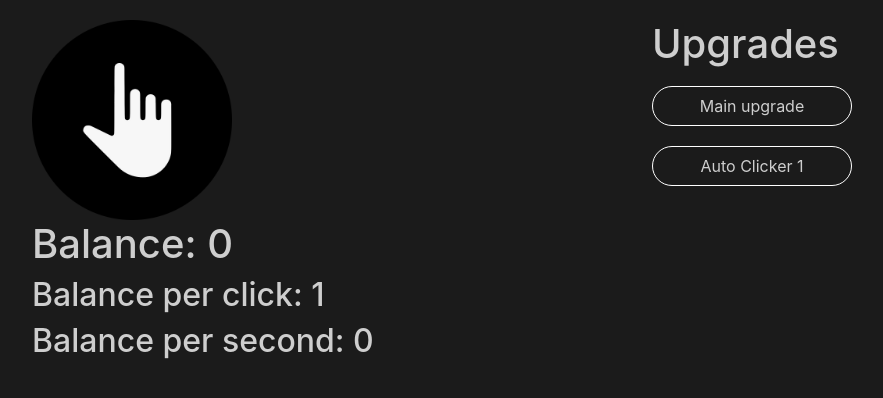
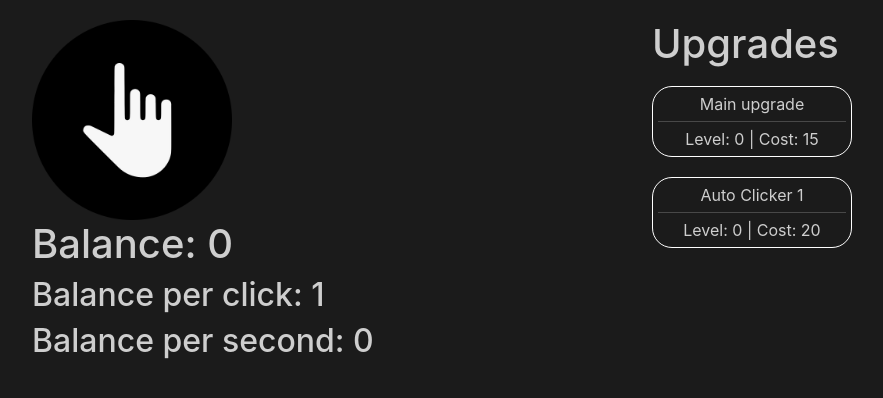
Before and after one commit to AntonioToni/idle-clicker, a React (Create React App) app: page / in a window 1280 px wide. Shown: the top 398 px of the page, without its empty margins (0-883 px from the left). Built offline with nearby package versions, Linux system fonts and the light colour scheme.

Commit message:
Show cost and level on upgradeButtons

```diff
--- a/src/App.css
+++ b/src/App.css
@@ -1,3 +1,7 @@
+hr{
+  margin: 5px 0 5px 0;
+}
+
 .logoImg{
   width: 200px;
 }
@@ -11,7 +15,7 @@
 
 .upgradeButton{
   width: 200px;
-  height: 40px;
+  padding: 5px;
   border: 1px solid white;
   border-radius: 20px;
   margin: 10px 0 10px 0;
--- a/src/App.tsx
+++ b/src/App.tsx
@@ -42,12 +42,16 @@ export function App(){
             <h1>Upgrades</h1>
             <Button
             id="clickUpgrade"
-            text="Main upgrade"
+            name="Main upgrade"
+            level={upgradeMap.current.get('clickUpgrade')!.level}
+            cost={upgradeMap.current.get('clickUpgrade')!.currentCost}
             clickHandler={(id) => {upgradeInvocationHandler(id,balance,setBalance,upgradeMap);}}
             /> <br/>
             <Button
             id="autoClicker01"
-            text="Auto Clicker 1"
+            name="Auto Clicker 1"
+            level={upgradeMap.current.get('autoClicker01')!.level}
+            cost={upgradeMap.current.get('autoClicker01')!.currentCost}
             clickHandler={(id) => {upgradeInvocationHandler(id,balance,setBalance,upgradeMap);}}
             />
           </div>
--- a/src/components/button.tsx
+++ b/src/components/button.tsx
@@ -3,7 +3,9 @@ import React, { FunctionComponent } from "react";
 interface ButtonProps {
   id: string;
   clickHandler: (id: string) => void;
-  text: string;
+  name: string;
+  level: number;
+  cost: number;
 }
 
 const Button: FunctionComponent<ButtonProps> = (props: ButtonProps) => {
@@ -12,7 +14,8 @@ const Button: FunctionComponent<ButtonProps> = (props: ButtonProps) => {
       <button id={props.id}
       className="upgradeButton"
       onClick={() => {props.clickHandler(props.id)}}>
-        {props.text}
+        {props.name} <br/> <hr />
+        Level: {props.level} | Cost: {props.cost}
       </button>
     </>
   )
```
